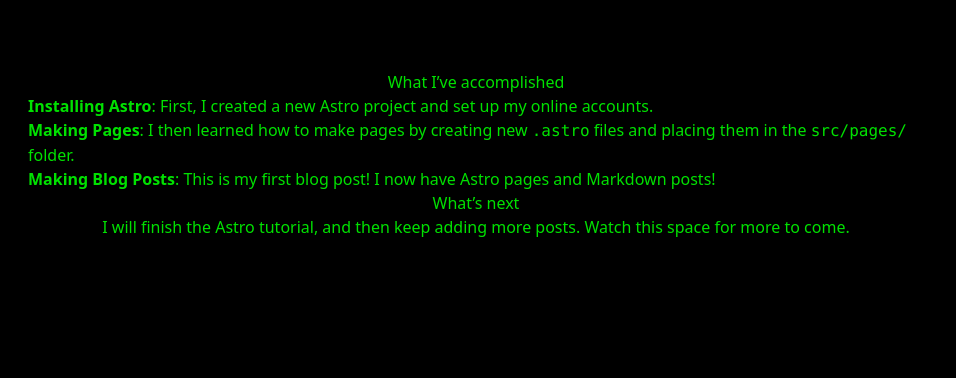
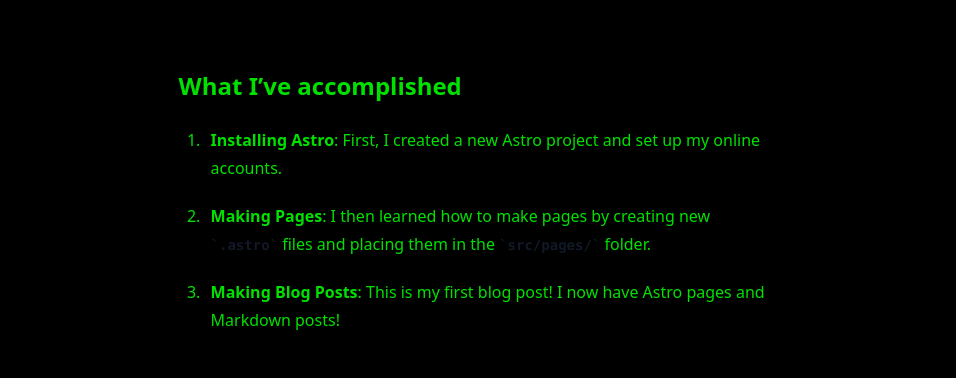
Before and after one commit to urielbravo/code-dungeon, an Astro site: page /posts/post-1 in a window 1280 px wide. Shown: the part 593-971 px from the top of the page, 324-1280 px from the left. Before the commit the page ends 832 px from the top, so only its background shows below. Built offline with nearby package versions, Linux system fonts and the light colour scheme; Astro itself is replaced by a stand-in of ours.

Commit message:
added typography plugin and added theme to the markdown

```diff
--- a/package.json
+++ b/package.json
@@ -15,5 +15,8 @@
     "astro": "^2.0.11",
     "astro-icon": "^0.8.0",
     "tailwindcss": "^3.2.4"
+  },
+  "devDependencies": {
+    "@tailwindcss/typography": "^0.5.9"
   }
 }
--- a/src/layouts/MarkdownPostLayout.astro
+++ b/src/layouts/MarkdownPostLayout.astro
@@ -6,5 +6,7 @@
   <h1 class="text-3xl">{frontmatter.title}</h1>
   <p class="mb-5">{new Date(frontmatter.pubDate).toLocaleDateString(undefined, { weekday: 'long', year: 'numeric', month: 'long', day: 'numeric' })}</p>
   <img src={frontmatter.image.url} width="500" alt={frontmatter.image.alt} class="mb-20"/>
-  <slot />
+  <div class="mb-10 prose prose-matrix prose-strong:text-matrix_green">
+    <slot />
+  </div>
 </BaseLayout>
--- a/tailwind.config.cjs
+++ b/tailwind.config.cjs
@@ -25,8 +25,21 @@
 				// Matrix like theme
 				matrix_green: "#00E100",
 				matrix_black: "#000000"
-			}
+			},
+			typography: ({ theme }) => ({
+				matrix: {
+					css: {
+						'--tw-prose-body': theme('colors.matrix_green'),
+						'--tw-prose-headings': theme('colors.matrix_green'),
+                        '--tw-prose-strong': theme('colors.matrix_green'),
+						'--tw-prose-counters': theme('colors.matrix_green'),
+						'--tw-prose-bullets': theme('colors.matrix_green'),
+					}
+				}
+			})
 		},
 	},
-	plugins: [],
+	plugins: [
+		require('@tailwindcss/typography')
+	],
 }
```
Also changed, not shown: 1 other file.
